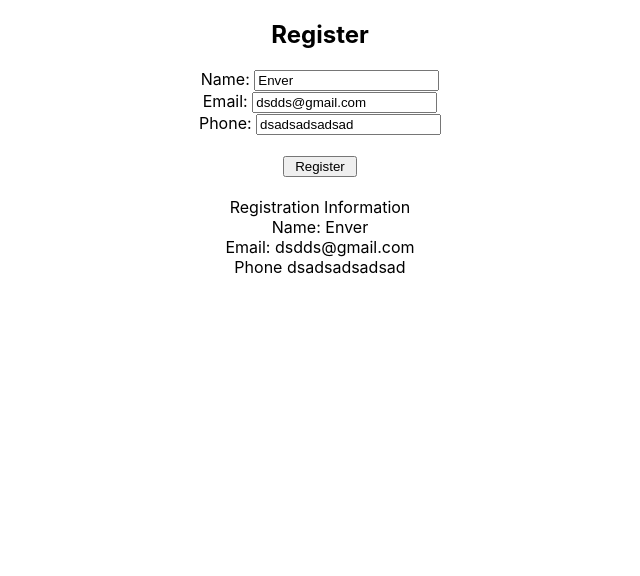
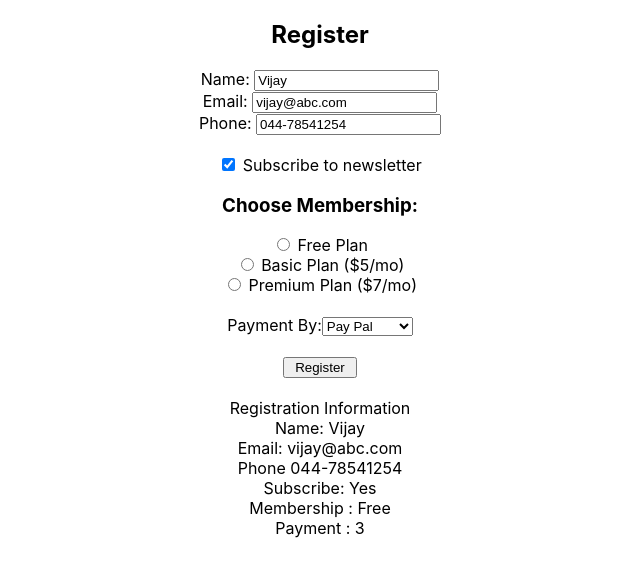
Before and after one commit to erkindunya/reactBasicsVijay, a React (Create React App) app: page / in a window 1280 px wide. Shown: the top 576 px of the page, without its empty margins (320-960 px from the left). Built offline with nearby package versions, Linux system fonts and the light colour scheme.

Commit message:
before adding ref as on react you can not add ID

```diff
--- a/src/Register.tsx
+++ b/src/Register.tsx
@@ -5,9 +5,12 @@ export class Register extends React.Component<any, any> {
     super(props);
 
     this.state = {
-      name: "Enver",
-      email: "dsdds@gmail.com",
-      phone: "dsadsadsadsad"
+      name: "Vijay",
+      email: "vijay@abc.com",
+      phone: "044-78541254",
+      subscribe: true,
+      membership: "Free",
+      payment: "3"
     };
   }
 
@@ -15,22 +18,47 @@ export class Register extends React.Component<any, any> {
 
     return <div>
       <h2>Register</h2>
-                Name: <input type="text" onChange={this.nameChanged} value={(this.state.name)} /> <br />
-                Email: <input type="text" onChange={event => this.setState({ email: event.currentTarget.value })} value={(this.state.email)} /> <br />
-                Phone: <input type="text" onChange={event => this.setState({ phone: event.currentTarget.value })} value={(this.state.phone)} /> <br /><br />
+
+                Name: <input type="text" name="name" onChange={this.handleChange} value={this.state.name} /> <br />
+
+                Email: <input type="text" name="email" onChange={this.handleChange} value={this.state.email} /> <br />
+
+                Phone: <input type="text" name="phone" onChange={this.handleChange} value={this.state.phone} /> <br /><br />
+      <input type="checkbox" name="subscribe" checked={this.state.subscribe} onChange={this.handleChange} /> Subscribe to newsletter <br />
+
+      <label><h3>Choose Membership:</h3>
+        <input type="radio" name="membership" value="Free" onChange={this.handleChange} /> Free Plan <br />
+        <input type="radio" name="membership" value="Basic" onChange={this.handleChange} /> Basic Plan ($5/mo) <br />
+        <input type="radio" name="membership" value="Premium" onChange={this.handleChange} /> Premium Plan ($7/mo) <br />
+      </label><br />
+
+                Payment By:
+                <select name="payment" value={this.state.payment} onChange={this.handleChange}>
+        <option value="1">Credit Card</option>
+        <option value="2">Debit Card</option>
+        <option value="3">Pay Pal</option>
+      </select> <br /><br />
+
       <input type="button" value=" Register " /><br /><br />
+
       <div>
         Registration Information  <br />
                     Name: {this.state.name}<br />
                     Email: {this.state.email}<br />
                     Phone {this.state.phone}<br />
+                    Subscribe: {this.state.subscribe ? "Yes" : "No"} <br />
+                    Membership : {this.state.membership} <br />
+                    Payment : {this.state.payment}
       </div>
     </div>;
   }
 
-  private nameChanged = (event: React.ChangeEvent<HTMLInputElement>) => {
+  private handleChange = (event: any) => {
+    let name = event.target.name;
+
     this.setState({
-      name: event.currentTarget.value
+      [name]: event.target.name === "subscribe" ? event.target.checked : event.target.value
     });
   }
+
 }
```
